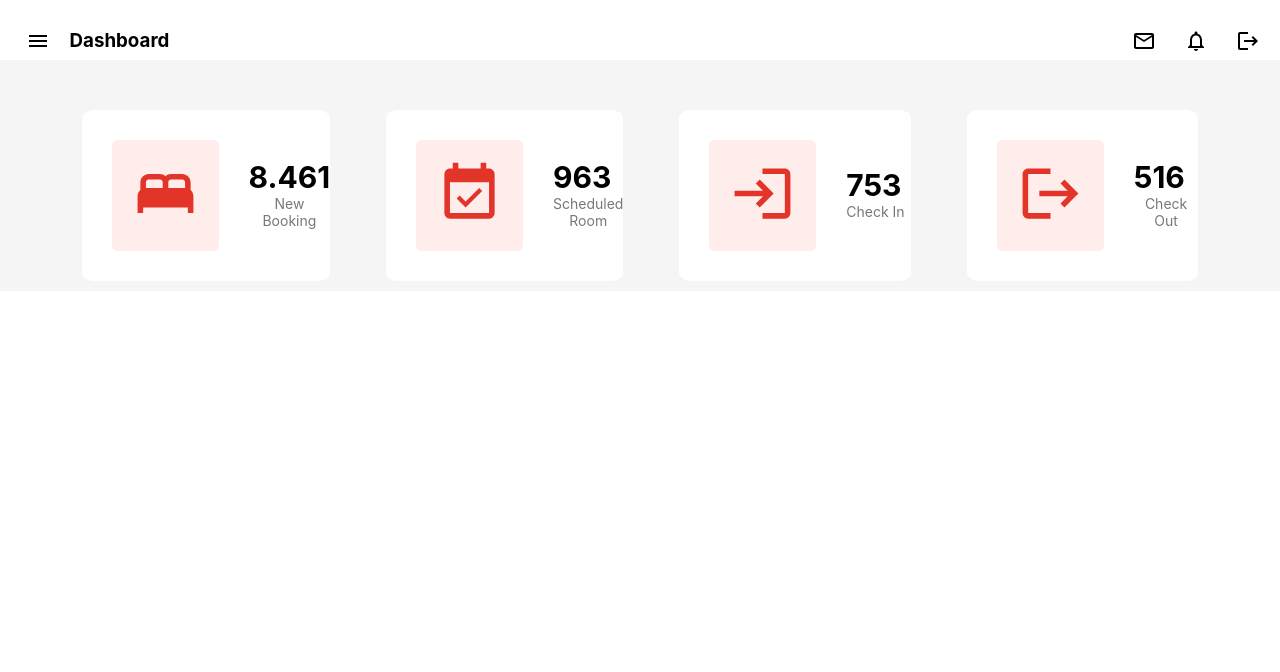
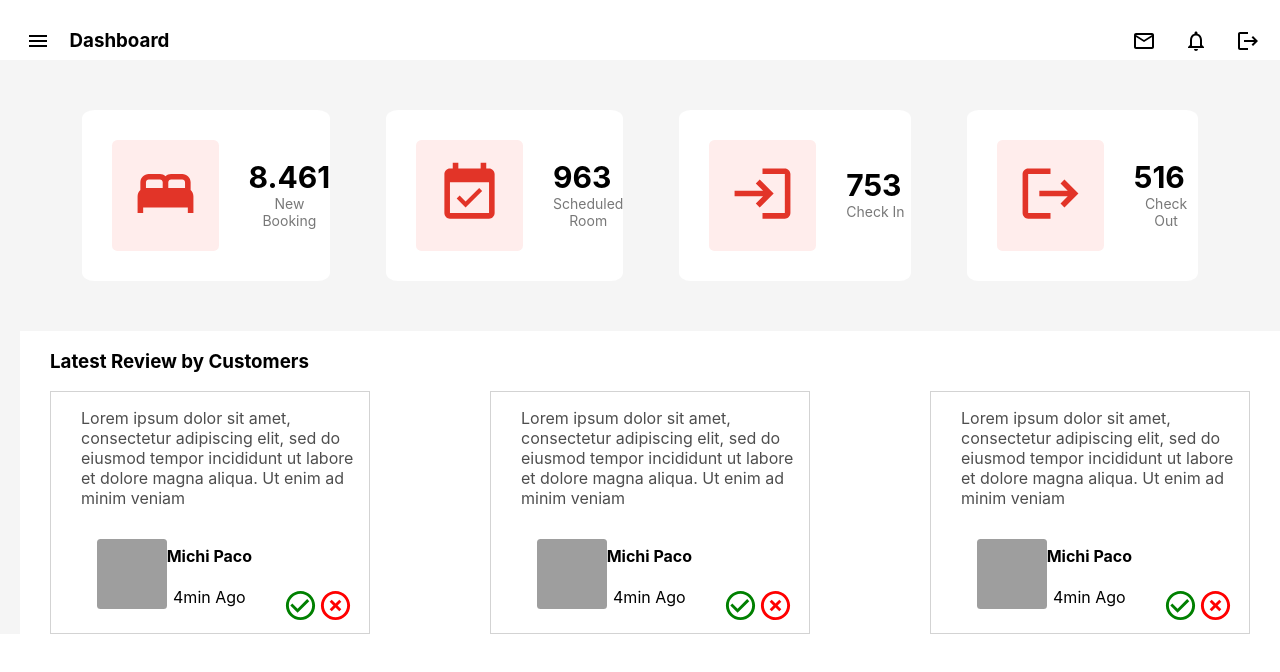
Before and after one commit to GrumpyArdias/miranda-backoffice, a React (Create React App) app: page / in a window 1280 px wide. Shown: the top 672 px of the page. Built offline with nearby package versions, Linux system fonts and the light colour scheme; sample sign-in values are in the browser's storage; grey boxes are pictures that could not be loaded.

Commit message:
dashboard info done

```diff
--- a/src/components/Main.jsx
+++ b/src/components/Main.jsx
@@ -3,7 +3,8 @@ import BedIcon from "@mui/icons-material/Bed";
 import EventAvailableIcon from "@mui/icons-material/EventAvailable";
 import LoginIcon from "@mui/icons-material/Login";
 import LogoutIcon from "@mui/icons-material/Logout";
-
+import CheckCircleOutlineIcon from "@mui/icons-material/CheckCircleOutline";
+import HighlightOffIcon from "@mui/icons-material/HighlightOff";
 function Main() {
   return (
     <>
@@ -47,7 +48,84 @@ function Main() {
           </div>
         </Kpis>
         <Reviews>
-          <div className="Reviews-Cards"></div>
+          <h3>Latest Review by Customers</h3>
+          <div className="Reviews-wrapper">
+            <div className="Reviews-Cards">
+              <div className="Reviews-text">
+                <p>
+                  Lorem ipsum dolor sit amet, consectetur adipiscing elit, sed
+                  do eiusmod tempor incididunt ut labore et dolore magna aliqua.
+                  Ut enim ad minim veniam
+                </p>
+              </div>
+              <div className="Reviews-user">
+                <div className="Reviews-user-info">
+                  <div className="Reviews-user-photo"></div>
+                  <div className="Reviews-user-text">
+                    <h4>Michi Paco</h4>
+                    <p>4min Ago</p>
+                  </div>
+                </div>
+                <div className="Reviews-user-feedback">
+                  <CheckCircleOutlineIcon
+                    fontSize="large"
+                    style={{ color: "green" }}
+                  />
+                  <HighlightOffIcon fontSize="large" style={{ color: "red" }} />
+                </div>
+              </div>
+            </div>
+            <div className="Reviews-Cards">
+              <div className="Reviews-text">
+                <p>
+                  Lorem ipsum dolor sit amet, consectetur adipiscing elit, sed
+                  do eiusmod tempor incididunt ut labore et dolore magna aliqua.
+                  Ut enim ad minim veniam
+                </p>
+              </div>
+              <div className="Reviews-user">
+                <div className="Reviews-user-info">
+                  <div className="Reviews-user-photo"></div>
+                  <div className="Reviews-user-text">
+                    <h4>Michi Paco</h4>
+                    <p>4min Ago</p>
+                  </div>
+                </div>
+                <div className="Reviews-user-feedback">
+                  <CheckCircleOutlineIcon
+                    fontSize="large"
+                    style={{ color: "green" }}
+                  />
+                  <HighlightOffIcon fontSize="large" style={{ color: "red" }} />
+                </div>
+              </div>
+            </div>
+            <div className="Reviews-Cards">
+              <div className="Reviews-text">
+                <p>
+                  Lorem ipsum dolor sit amet, consectetur adipiscing elit, sed
+                  do eiusmod tempor incididunt ut labore et dolore magna aliqua.
+                  Ut enim ad minim veniam
+                </p>
+              </div>
+              <div className="Reviews-user">
+                <div className="Reviews-user-info">
+                  <div className="Reviews-user-photo"></div>
+                  <div className="Reviews-user-text">
+                    <h4>Michi Paco</h4>
+                    <p>4min Ago</p>
+                  </div>
+                </div>
+                <div className="Reviews-user-feedback">
+                  <CheckCircleOutlineIcon
+                    fontSize="large"
+                    style={{ color: "green" }}
+                  />
+                  <HighlightOffIcon fontSize="large" style={{ color: "red" }} />
+                </div>
+              </div>
+            </div>
+          </div>
         </Reviews>
       </MainBody>
     </>
--- a/src/components/styles/Containers.style.js
+++ b/src/components/styles/Containers.style.js
@@ -153,7 +153,60 @@ export const Kpis = styled.div`
   }
 `;
 export const Reviews = styled.div`
-  display: grid;
-  grid-template-columns: repeat(3, 1fr);
-  grid-template-rows: 1fr;
+  display: flex;
+  flex-direction: column;
+  background-color: white;
+  margin-top: 40px;
+  min-width: 80%;
+  margin-left: 20px;
+  h3 {
+    text-align: left;
+    margin-left: 30px;
+  }
+  .Reviews-wrapper {
+    margin-left: 30px;
+    display: grid;
+    grid-template-columns: repeat(3, 1fr);
+    grid-column-gap: 10%;
+    margin-right: 30px;
+
+    .Reviews-Cards {
+      border: 1px solid lightgray;
+      .Reviews-text {
+        margin-left: 30px;
+        p {
+          font-size: 16px;
+          color: #4e4e4e;
+          text-align: left;
+        }
+      }
+      .Reviews-user {
+        display: flex;
+        justify-content: space-around;
+        margin-bottom: 10px;
+        .Reviews-user-info {
+          display: flex;
+          justify-content: space-between;
+          align-items: center;
+          min-width: 40%;
+          .Reviews-user-photo {
+            margin-left: 30px;
+            width: 70px;
+            height: 70px;
+            object-fit: contain;
+            background-image: url(${Cat});
+            background-size: cover;
+            border-radius: 5%;
+          }
+          .Reviews-user-text {
+          }
+        }
+        .Reviews-user-feedback {
+          display: flex;
+          justify-content: space-between;
+          align-items: flex-end;
+        }
+      }
+    }
+  }
 `;
```
